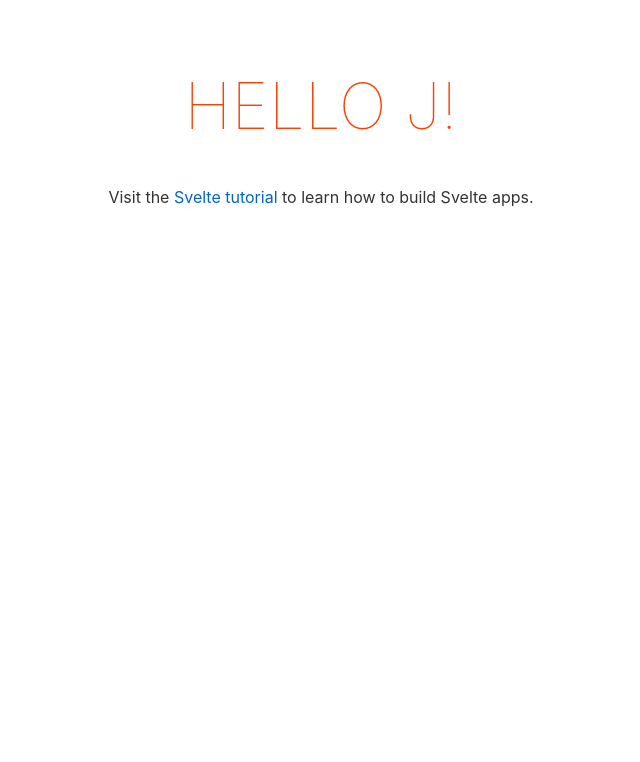
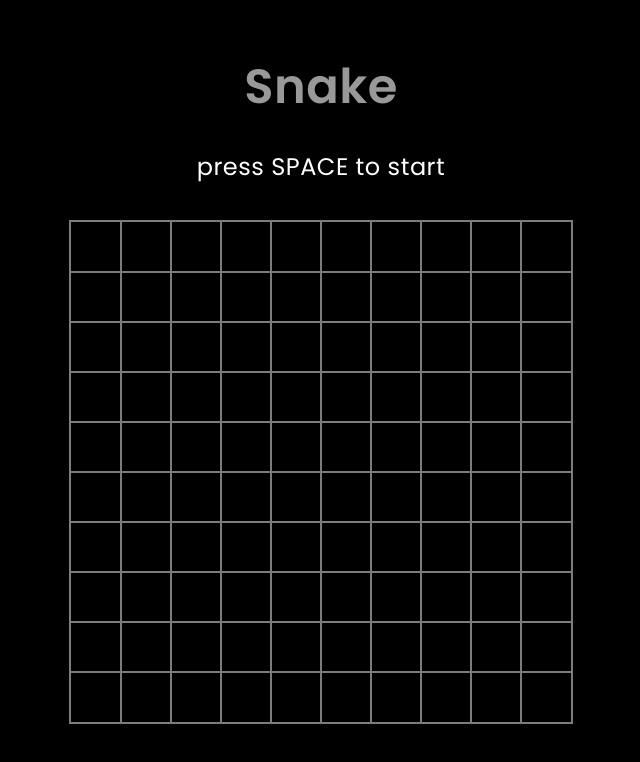
Before and after one commit to arielCheng218/snake, a Svelte app: page / in a window 1280 px wide. Shown: the top 762 px of the page, without its empty margins (319-959 px from the left). Built offline with nearby package versions, Linux system fonts and the light colour scheme.

Commit message:
change game state & board & basic structure

```diff
--- a/public/global.css
+++ /dev/null
@@ -1,63 +0,0 @@
-html, body {
-	position: relative;
-	width: 100%;
-	height: 100%;
-}
-
-body {
-	color: #333;
-	margin: 0;
-	padding: 8px;
-	box-sizing: border-box;
-	font-family: -apple-system, BlinkMacSystemFont, "Segoe UI", Roboto, Oxygen-Sans, Ubuntu, Cantarell, "Helvetica Neue", sans-serif;
-}
-
-a {
-	color: rgb(0,100,200);
-	text-decoration: none;
-}
-
-a:hover {
-	text-decoration: underline;
-}
-
-a:visited {
-	color: rgb(0,80,160);
-}
-
-label {
-	display: block;
-}
-
-input, button, select, textarea {
-	font-family: inherit;
-	font-size: inherit;
-	-webkit-padding: 0.4em 0;
-	padding: 0.4em;
-	margin: 0 0 0.5em 0;
-	box-sizing: border-box;
-	border: 1px solid #ccc;
-	border-radius: 2px;
-}
-
-input:disabled {
-	color: #ccc;
-}
-
-button {
-	color: #333;
-	background-color: #f4f4f4;
-	outline: none;
-}
-
-button:disabled {
-	color: #999;
-}
-
-button:not(:disabled):active {
-	background-color: #ddd;
-}
-
-button:focus {
-	border-color: #666;
-}
--- a/public/index.html
+++ b/public/index.html
@@ -4,15 +4,21 @@
 	<meta charset='utf-8'>
 	<meta name='viewport' content='width=device-width,initial-scale=1'>
 
-	<title>Svelte app</title>
+	<title>Snake</title>
 
-	<link rel='icon' type='image/png' href='/favicon.png'>
-	<link rel='stylesheet' href='/global.css'>
 	<link rel='stylesheet' href='/build/bundle.css'>
+	<link href="https://fonts.googleapis.com/css2?family=Poppins:wght@400;600;700&display=swap" rel="stylesheet">
 
 	<script defer src='/build/bundle.js'></script>
 </head>
+<style>
 
+	html, body {
+		width: 100%;
+		height: 100%;
+		margin: 0;
+	}
+</style>
 <body>
 </body>
 </html>
--- a/src/App.svelte
+++ b/src/App.svelte
@@ -1,30 +1,57 @@
+
 <script>
-	export let name;
+	import Board from './Board.svelte'
+
+	var score = 1
+	var isPlaying = false
+
+	function handleKeydown(e) {
+		if (e.code == "Space") {
+			isPlaying = !isPlaying
+		}
+	}
 </script>
-
-<main>
-	<h1>Hello j!</h1>
-	<p>Visit the <a href="https://svelte.dev/tutorial">Svelte tutorial</a> to learn how to build Svelte apps.</p>
-</main>
 
 <style>
 	main {
-		text-align: center;
-		padding: 1em;
-		max-width: 240px;
-		margin: 0 auto;
+		background-color: #000000;
+		width: 100%;
+		height: 100%;
 	}
 
-	h1 {
-		color: #ff3e00;
-		text-transform: uppercase;
-		font-size: 4em;
-		font-weight: 100;
+	h2 {
+		padding-top: 4%;
+		margin: 0;
+		padding-bottom: 2%;
+		color: #ffffff;
+		opacity: 60%;
+		font-size: 48px;
+		text-align: center;
+		letter-spacing: 0.5px;
+		font-weight: 600;
+		font-family: 'poppins';
 	}
 
-	@media (min-width: 640px) {
-		main {
-			max-width: none;
-		}
+	p {
+		margin: 0;
+		color: #ffffff;
+		font-size: 24px;
+		text-align: center;
+		letter-spacing: 0.5px;
+		padding-bottom: 3%;
+		font-family: 'poppins';
 	}
+
 </style>
+
+<svelte:window on:keydown={handleKeydown}/>
+
+<main>
+	<h2>Snake</h2>
+	{#if isPlaying}
+		<p>Score: {score}</p>
+	{:else}
+		<p>press SPACE to start</p>
+	{/if}
+	<Board startGame={isPlaying} score={score}/>
+</main>
--- /dev/null
+++ b/src/Board.svelte
@@ -0,0 +1,53 @@
+
+<script>
+    var board = Array(10).fill(0).map(row => new Array(10).fill(0))
+    export var startGame = false
+
+    // run this when game
+    $: handleStartGame(startGame)
+
+    function handleStartGame(startGame) {
+        console.log('game started is ' + String(startGame))
+    }
+</script>
+
+<style>
+    .board {
+        outline: 2px solid #7c7c7c;
+        height: 500px;
+        width: 500px;
+        margin: auto;
+        top: 50%;
+    }
+    .empty-cell {
+        display: inline-block;
+        height: 50px;
+        width: 50px;
+        outline: 1px solid #7c7c7c;
+        margin-bottom: -4px;
+
+    }
+    .snake-cell {
+        display: inline-block;
+        height: 50px;
+        width: 50px;
+        background-color: rgb(102, 211, 88);
+        outline: 1px solid #7c7c7c;
+        margin-bottom: -4px;
+
+    }
+    .food-cell {
+        display: inline-block;
+        height: 50px;
+        width: 50px;
+        outline: 1px solid #7c7c7c;
+    }
+</style>
+
+<div class="board">
+{#each board as row}
+    {#each row as cell}
+        <div class={cell == 0 ? "empty-cell" : "snake-cell"}></div>
+    {/each}
+{/each}
+</div>
--- a/src/main.js
+++ b/src/main.js
@@ -1,10 +1,7 @@
 import App from './App.svelte';
 
 const app = new App({
-	target: document.body,
-	props: {
-		name: 'world'
-	}
+	target: document.body
 });
 
 export default app;
```
